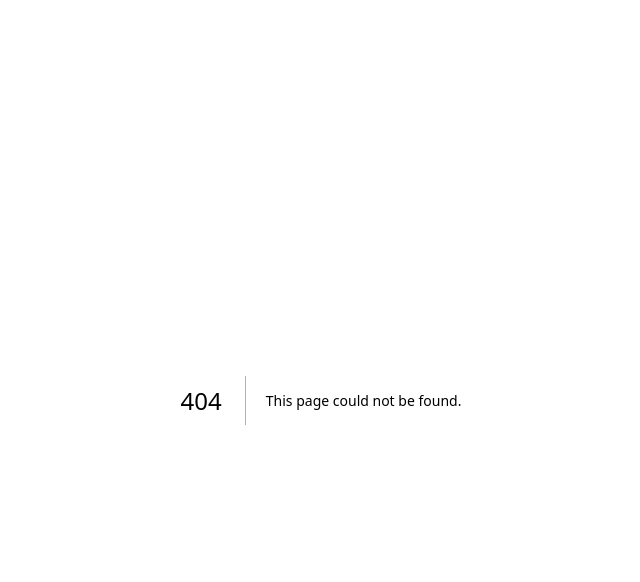
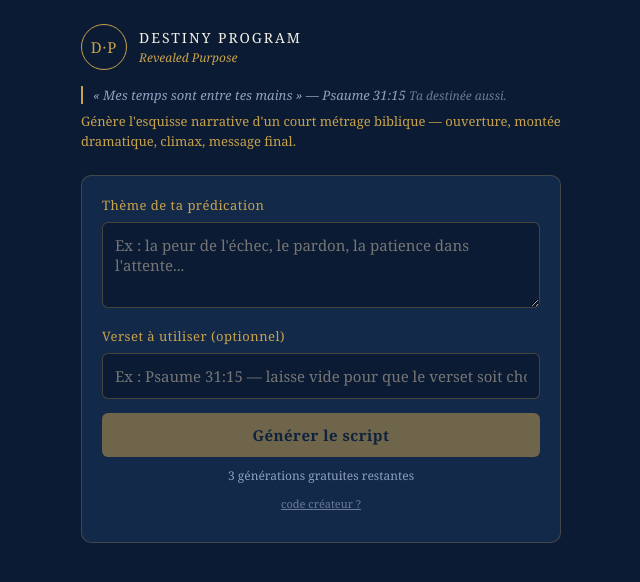
Before and after one commit to prophetbmi/destiny-studio-ai-, a Next.js app: page /create/court-metrage in a window 1280 px wide. Before the commit this address had no page. Shown: the top 582 px of the page, without its empty margins (319-959 px from the left). Built offline with nearby package versions, Linux system fonts and the light colour scheme.

Commit message:
Create page.jsx

```diff
--- /dev/null
+++ b/app/create/[mode]/page.jsx
@@ -0,0 +1,190 @@
+"use client";
+
+import { useState, useEffect } from "react";
+import { styles } from "@/styles/theme";
+import { storage } from "@/lib/storage";
+import ScriptForm from "@/components/ScriptForm";
+import ScriptResult from "@/components/ScriptResult";
+
+const FREE_LIMIT = 3;
+const CREATOR_CODE = "BMI@1998";
+const LAST_RESULT_KEY = "last_result";
+
+const MODE_META = {
+  faceless: {
+    pitch:
+      "Génère un script de prédication prêt à tourner — verset vérifié, structure pensée pour la viralité, coaching de rétention inclus. Pour les créateurs de contenu chrétien francophone : TikTok, Reels, YouTube Shorts, Instagram.",
+  },
+  "face-camera": {
+    pitch:
+      "Génère un script pensé pour être parlé à la caméra — ton direct, connexion personnelle, rythme naturel à l'oral.",
+  },
+  storytelling: {
+    pitch:
+      "Génère un récit biblique mis en scène — immersion, tension narrative, message spirituel intégré à l'histoire.",
+  },
+  "court-metrage": {
+    pitch:
+      "Génère l'esquisse narrative d'un court métrage biblique — ouverture, montée dramatique, climax, message final.",
+  },
+};
+
+export default function CreatePage({ params }) {
+  const mode = params?.mode || "faceless";
+  const meta = MODE_META[mode] || MODE_META.faceless;
+
+  const [theme, setTheme] = useState("");
+  const [verse, setVerse] = useState("");
+  const [loading, setLoading] = useState(false);
+  const [result, setResult] = useState(null);
+  const [error, setError] = useState("");
+  const [usageCount, setUsageCount] = useState(null);
+  const [creatorMode, setCreatorMode] = useState(false);
+  const [showUnlock, setShowUnlock] = useState(false);
+  const [unlockInput, setUnlockInput] = useState("");
+  const [unlockError, setUnlockError] = useState("");
+
+  useEffect(() => {
+    (async () => {
+      try {
+        const stored = await storage.get("usage_count");
+        setUsageCount(stored ? parseInt(stored.value, 10) : 0);
+      } catch {
+        setUsageCount(0);
+      }
+      try {
+        const storedCreator = await storage.get("creator_mode");
+        if (storedCreator && storedCreator.value === "true") {
+          setCreatorMode(true);
+        }
+      } catch {}
+      try {
+        const storedLast = await storage.get(LAST_RESULT_KEY);
+        if (storedLast) {
+          const parsed = JSON.parse(storedLast.value);
+          if (parsed && parsed.mode === mode) {
+            setTheme(parsed.theme || "");
+            setVerse(parsed.verse || "");
+            setResult(parsed.result || null);
+          }
+        }
+      } catch {}
+    })();
+  }, []);
+
+  const remaining = usageCount === null ? null : Math.max(0, FREE_LIMIT - usageCount);
+  const locked = !creatorMode && remaining === 0;
+
+  async function tryUnlock() {
+    if (unlockInput.trim() === CREATOR_CODE) {
+      setCreatorMode(true);
+      setShowUnlock(false);
+      setUnlockError("");
+      try {
+        await storage.set("creator_mode", "true");
+      } catch {}
+    } else {
+      setUnlockError("Code incorrect.");
+    }
+  }
+
+  async function handleGenerate() {
+    if (!theme.trim() || locked) return;
+
+    if (result) {
+      const confirmed = window.confirm(
+        "Un script a déjà été généré. Le remplacer par une nouvelle génération ?"
+      );
+      if (!confirmed) return;
+    }
+
+    setLoading(true);
+    setError("");
+    setResult(null);
+    try {
+      const response = await fetch("/api/generate", {
+        method: "POST",
+        headers: { "Content-Type": "application/json" },
+        body: JSON.stringify({ theme: theme.trim(), verse: verse.trim(), mode }),
+      });
+
+      const data = await response.json();
+
+      if (!response.ok) {
+        throw new Error(data.error || "Erreur inconnue");
+      }
+
+      setResult(data);
+
+      try {
+        await storage.set(
+          LAST_RESULT_KEY,
+          JSON.stringify({
+            result: data,
+            mode,
+            theme: theme.trim(),
+            verse: verse.trim(),
+            createdAt: new Date().toISOString(),
+          })
+        );
+      } catch {}
+
+      if (!creatorMode) {
+        const newCount = (usageCount || 0) + 1;
+        setUsageCount(newCount);
+        try {
+          await storage.set("usage_count", String(newCount));
+        } catch {}
+      }
+    } catch (e) {
+      setError(`La génération a échoué : ${e.message || "erreur inconnue"}. Réessaie.`);
+    } finally {
+      setLoading(false);
+    }
+  }
+
+  return (
+    <div style={styles.page}>
+      <div style={styles.container}>
+        <header style={styles.header}>
+          <div style={styles.monogram}>D·P</div>
+          <div>
+            <div style={styles.brand}>DESTINY PROGRAM</div>
+            <div style={styles.tagline}>Revealed Purpose</div>
+          </div>
+        </header>
+
+        <p style={styles.verseAnchor}>
+          « Mes temps sont entre tes mains » — Psaume 31:15
+          <span style={styles.verseLink}> Ta destinée aussi.</span>
+        </p>
+
+        <p style={styles.pitch}>{meta.pitch}</p>
+
+        <ScriptForm
+          theme={theme}
+          setTheme={setTheme}
+          verse={verse}
+          setVerse={setVerse}
+          onGenerate={handleGenerate}
+          loading={loading}
+          locked={locked}
+          creatorMode={creatorMode}
+          usageCount={usageCount}
+          remaining={remaining}
+          freeLimit={FREE_LIMIT}
+          showUnlock={showUnlock}
+          setShowUnlock={setShowUnlock}
+          unlockInput={unlockInput}
+          setUnlockInput={setUnlockInput}
+          unlockError={unlockError}
+          onUnlock={tryUnlock}
+          error={error}
+          mode={mode}
+        />
+
+        {result && <ScriptResult result={result} />}
+      </div>
+    </div>
+  );
+        }
```
